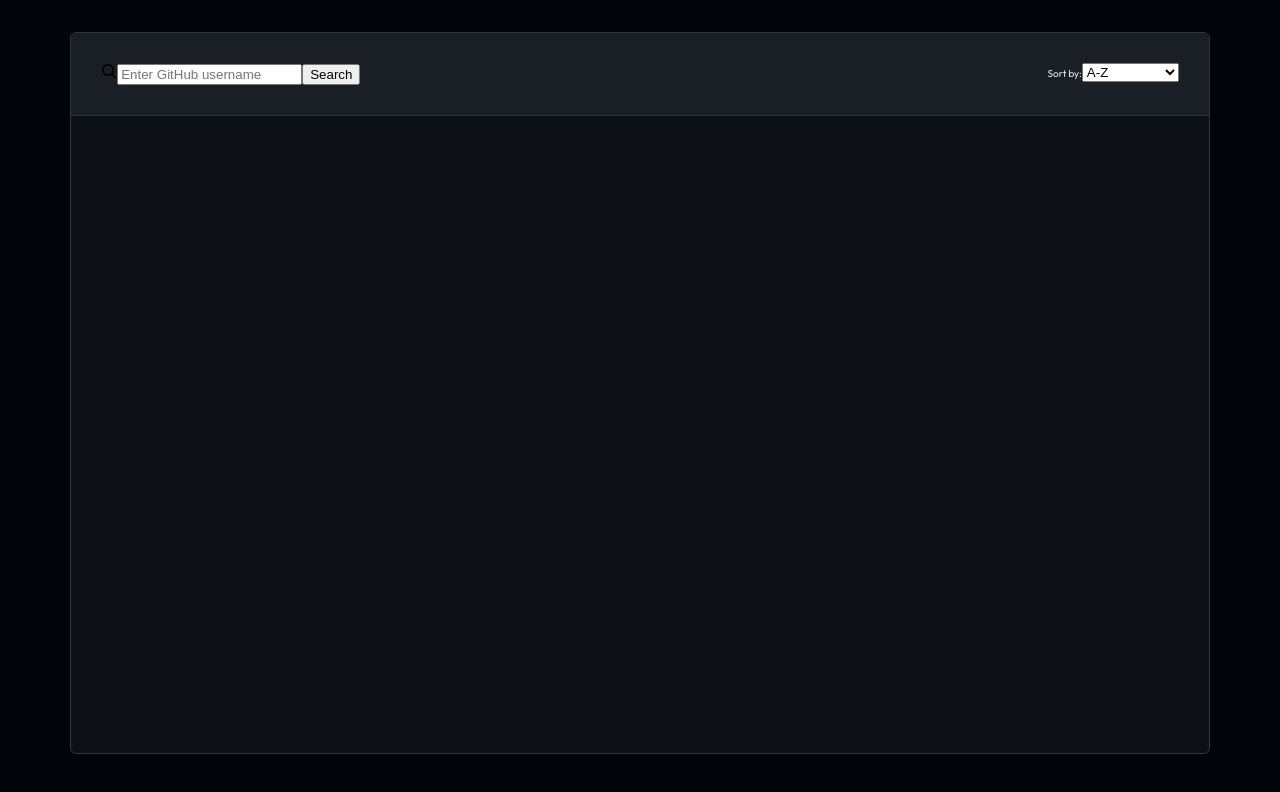
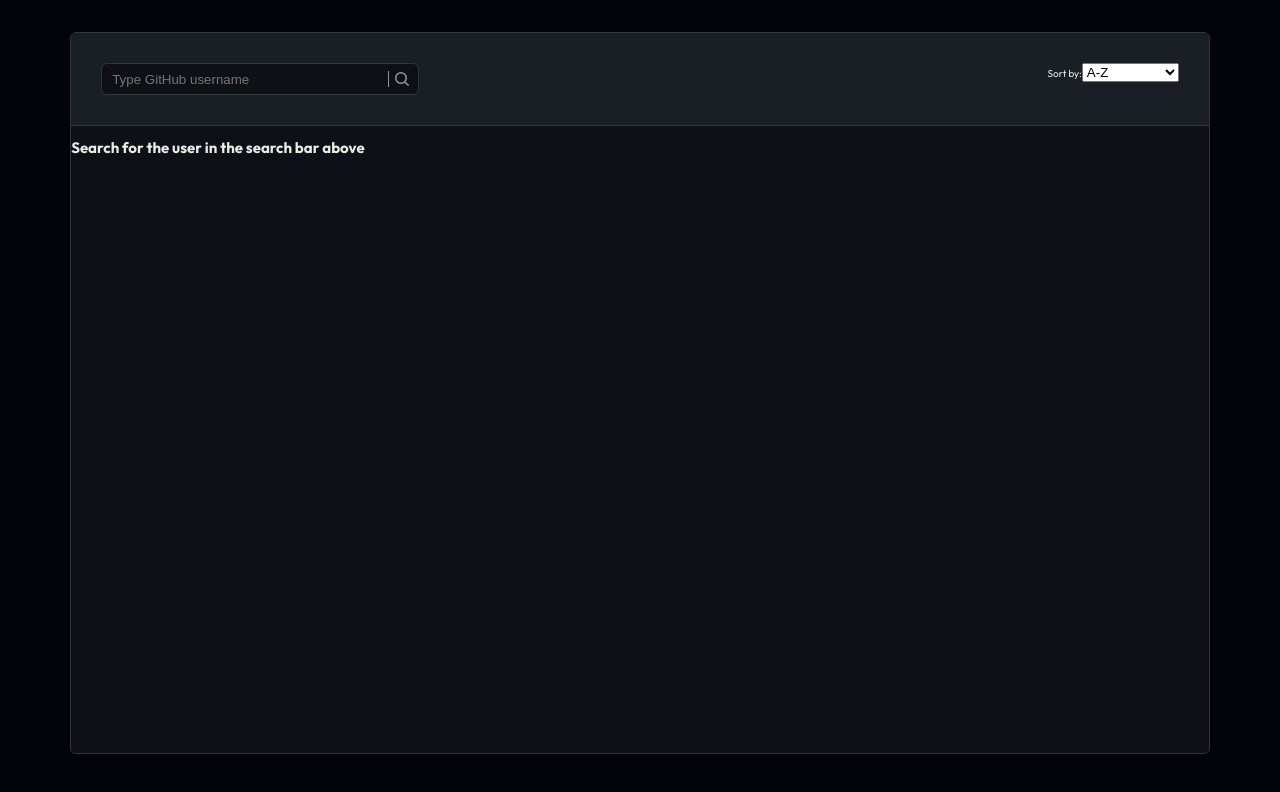
Before and after one commit to Saviovd/github-consulter, a Next.js app: page / in a window 1280 px wide. Shown: the top 792 px of the page. Built offline with nearby package versions, Linux system fonts and the light colour scheme.

Commit message:
add: SearchBar styles

```diff
--- a/src/components/RepositoryList/index.jsx
+++ b/src/components/RepositoryList/index.jsx
@@ -1,8 +1,9 @@
-import { RepositoryListStyle } from "./RepositoryListStyle";
+import { RepositoryListStyle } from './RepositoryListStyle';
 
-const RepositoryList = ({ list }) => {
+const RepositoryList = ({ owner, list }) => {
    return (
       <>
+         {owner?.login ? <h2>Repositories of {owner.login}</h2> : <h2>Search for the user in the search bar above</h2>}
          <RepositoryListStyle>
             {list.map((repo) => (
                <li key={repo.id}>
--- /dev/null
+++ b/src/components/Search/SearchBarStyles.js
@@ -0,0 +1,30 @@
+import styled from 'styled-components';
+
+export const SearchBarStyles = styled.form`
+   background-color: rgba(var(--dark), .5);
+   border: 1px solid rgba(var(--grey-2));
+   padding: 0.2rem;
+   display: flex;
+   align-items: center;
+   justify-content: space-between;
+   padding: 0 0.8rem;
+   border-radius: 0.6rem;
+   height: 3rem;
+   width: 30rem;
+   .octicon {
+      fill: rgba(var(--grey));
+      border-left: 1px solid rgba(var(--grey));
+      padding-left: 0.5rem;
+      cursor: pointer;
+   }
+   .input-text {
+      background-color: transparent;
+      border: 0;
+      color: rgba(var(--grey));
+
+      &:focus {
+         outline: none;
+         caret-color: var(--grey);
+      }
+   }
+`;
--- a/src/components/Search/index.jsx
+++ b/src/components/Search/index.jsx
@@ -1,4 +1,5 @@
 import React, { useState } from 'react';
+import { SearchBarStyles } from './SearchBarStyles';
 
 const Search = ({ onSearch }) => {
    const [username, setUsername] = useState('');
@@ -10,26 +11,27 @@ const Search = ({ onSearch }) => {
 
    return (
       <>
-         <form onSubmit={handleSubmit}>
-         <svg
+         <SearchBarStyles onSubmit={handleSubmit}>
+            <input
+               type='text'
+               value={username}
+               onChange={(e) => setUsername(e.target.value)}
+               placeholder='Type GitHub username'
+               className='input-text'
+            />
+            <svg
                aria-hidden='true'
                height='16'
                viewBox='0 0 16 16'
                version='1.1'
                width='16'
                data-view-component='true'
-               class='octicon octicon-search'
+               className='octicon'
+               onClick={handleSubmit}
             >
                <path d='M10.68 11.74a6 6 0 0 1-7.922-8.982 6 6 0 0 1 8.982 7.922l3.04 3.04a.749.749 0 0 1-.326 1.275.749.749 0 0 1-.734-.215ZM11.5 7a4.499 4.499 0 1 0-8.997 0A4.499 4.499 0 0 0 11.5 7Z'></path>
             </svg>
-            <input
-               type='text'
-               value={username}
-               onChange={(e) => setUsername(e.target.value)}
-               placeholder='Enter GitHub username'
-            />
-            <button type='submit'>Search</button>
-         </form>
+         </SearchBarStyles>
       </>
    );
 };
```
